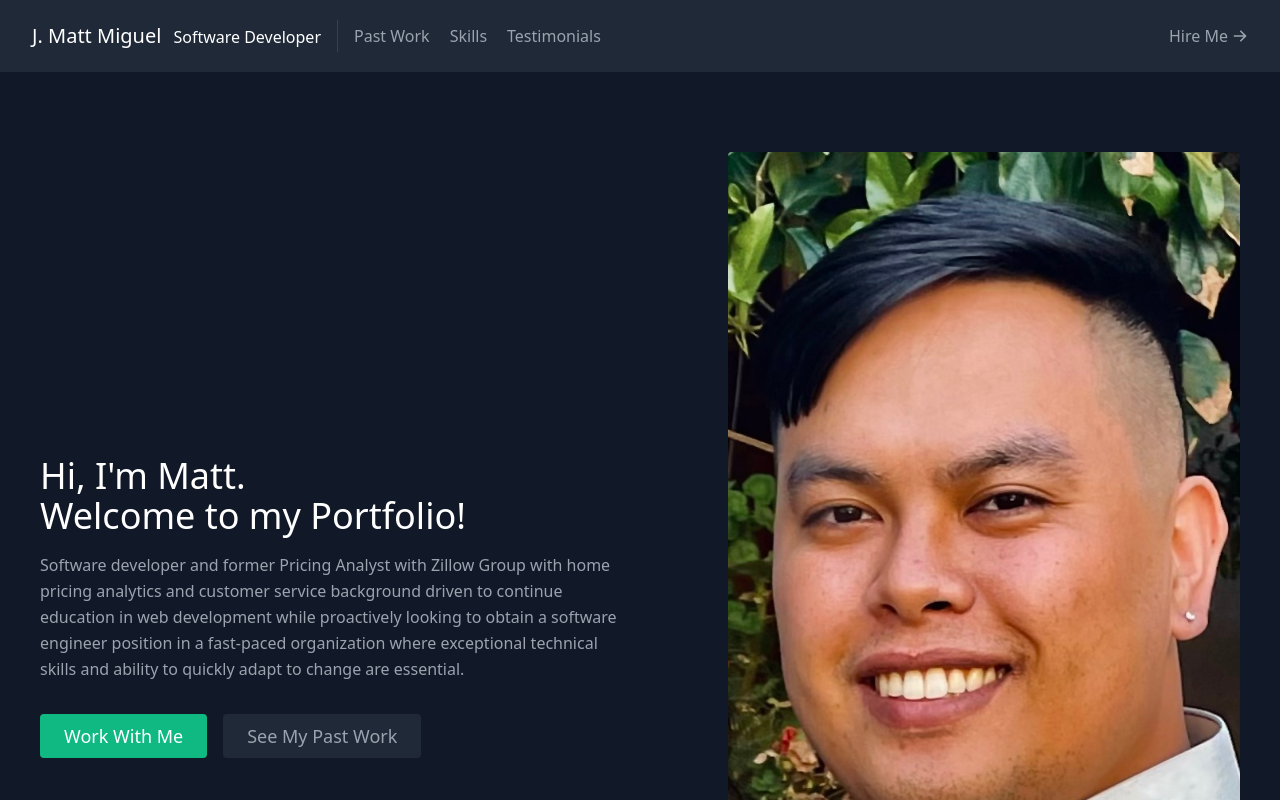
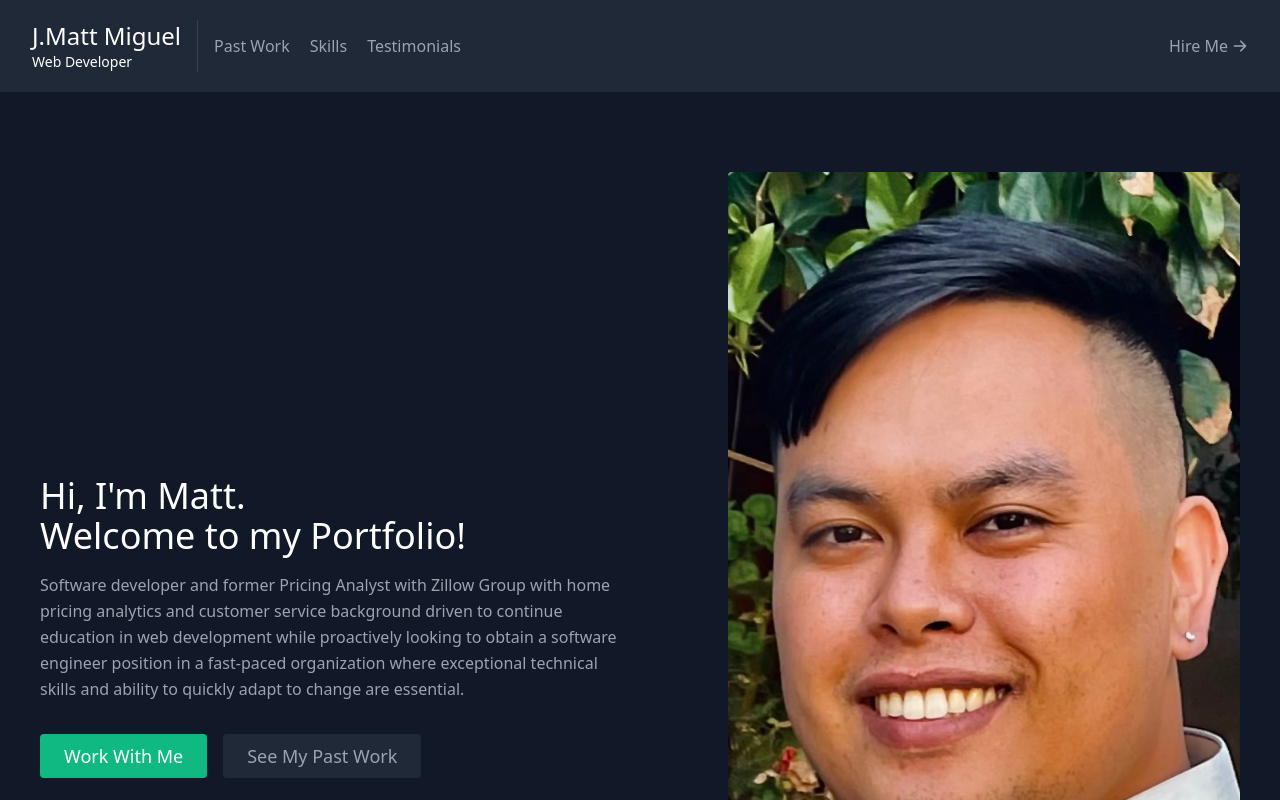
Before and after one commit to jamiguel23/my-portfolio, a React (Create React App) app: page / in a window 1280 px wide. Shown: the top 800 px of the page. Built offline with nearby package versions, Linux system fonts and the light colour scheme.

Commit message:
added to nav an map

```diff
--- a/src/components/Contact.js
+++ b/src/components/Contact.js
@@ -37,18 +37,10 @@ export default function Contact() {
             marginHeight={0}
             marginWidth={0}
             style={{ filter: "opacity(0.7)" }}
-            src="https://www.google.com/maps/embed/v1/place?q=97+warren+st+new+york+city&key=AIzaSyBFw0Qbyq9zTFTd-tUY6dZWTgaQzuU17R8"
+            src="https://www.google.com/maps/embed/v1/place?q=Seattle+center&key=AIzaSyBFw0Qbyq9zTFTd-tUY6dZWTgaQzuU17R8"
           />
           <div className="bg-gray-900 relative flex flex-wrap py-6 rounded shadow-md">
             <div className="lg:w-1/2 px-6">
-              <h2 className="title-font font-semibold text-white tracking-widest text-xs">
-                ADDRESS
-              </h2>
-              <p className="mt-1">
-                97 Warren St. <br />
-                New York, NY 10007
-              </p>
-            </div>
             <div className="lg:w-1/2 px-6 mt-4 lg:mt-0">
               <h2 className="title-font font-semibold text-white tracking-widest text-xs">
                 EMAIL
@@ -56,10 +48,18 @@ export default function Contact() {
               <a className="text-indigo-400 leading-relaxed">
                 mmiguel@sea.yearup.org
               </a>
-              <h2 className="title-font font-semibold text-white tracking-widest text-xs mt-4">
+              {/* <h2 className="title-font font-semibold text-white tracking-widest text-xs">
+                ADDRESS
+              </h2>
+              <p className="mt-1">
+                97 Warren St. <br />
+                New York, NY 10007
+              </p> */}
+            </div>
+              {/* <h2 className="title-font font-semibold text-white tracking-widest text-xs mt-4">
                 PHONE
               </h2>
-              <p className="leading-relaxed">123-456-7890</p>
+              <p className="leading-relaxed">123-456-7890</p> */}
             </div>
           </div>
         </div>
--- a/src/components/Navbar.js
+++ b/src/components/Navbar.js
@@ -4,12 +4,12 @@ import React from "react";
 export default function Navbar() {
   return (
     <header className="bg-gray-800 md:sticky top-0 z-10">
-      <div className="container mx-auto flex flex-wrap p-5 flex-col md:flex-row items-center">
-        <a className="title-font font-medium text-white mb-4 md:mb-0">
-          <a href="#about" className="ml-3 text-xl">
-            J. Matt Miguel
+      <div className="container mx-auto flex flex-wrap p-5 flex-col md:flex-row">
+        <a className="flex flex-wrap flex-col title-font font-medium text-white mb-4 md:mb-0">
+          <a href="#about" className="ml-3 text-2xl">
+            J.Matt Miguel
           </a>
-          <a className="ml-3 text-s">Software Developer</a>
+          <a className="ml-3 text-sm">Web Developer</a>
         </a>
         <nav className="md:mr-auto md:ml-4 md:py-1 md:pl-4 md:border-l md:border-gray-700	flex flex-wrap items-center text-base justify-center">
           <a href="#projects" className="mr-5 hover:text-white">
```
